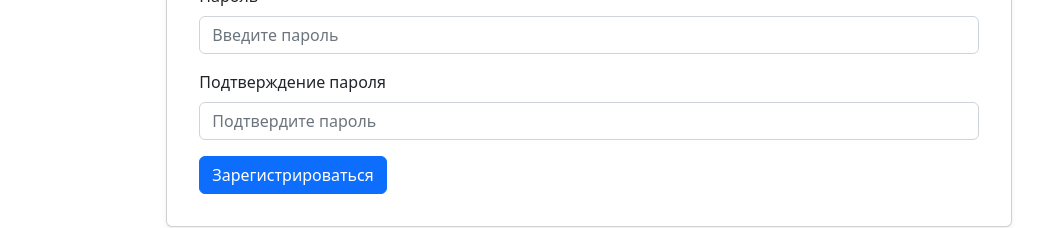
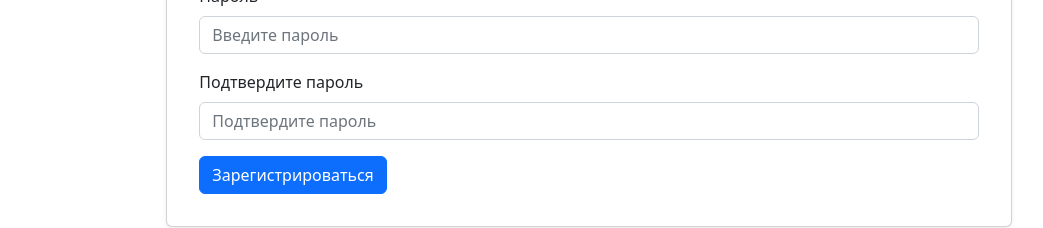
Before and after one commit to sirflyingv/frontend-project-12, a React (Create React App) app in the folder frontend/: page /signup in a window 1280 px wide. Shown: the part 405-633 px from the top of the page, without its empty margins (51-1094 px from the left). Built offline with nearby package versions, Linux system fonts and the light colour scheme; no server answers.

Commit message:
text fix

```diff
--- a/frontend/src/Components/SignUp.jsx
+++ b/frontend/src/Components/SignUp.jsx
@@ -96,7 +96,7 @@
                     onBlur={formik.handleBlur}
                     type="password"
                     required
-                    placeholder={t('regTypeRepeatPass')}
+                    placeholder={t('regRepeatPass')}
                     isInvalid={formik.touched.repeatPassword && !!formik.errors.repeatPassword}
                   />
                   <Form.Control.Feedback type="invalid">
--- a/frontend/src/i18next/locales/ru.js
+++ b/frontend/src/i18next/locales/ru.js
@@ -34,9 +34,9 @@
     regTypeName: 'Введите имя',
     regPass: 'Пароль',
     regTypePass: 'Введите пароль',
-    regRepeatPass: 'Подтверждение пароля',
-    regTypeRepeatPass: 'Подтвердите пароль',
-    regErrorPassMin: 'Должен быть не менее 6 символов',
+    regRepeatPass: 'Подтвердите пароль',
+    // regTypeRepeatPass: 'Подтвердите пароль',
+    _regErrorPassMin: 'Должен быть не менее 6 символов',
     regErrorNameMax: 'Должно быть не более 20 символов',
     regErrorNameMin: 'Должно быть не менее 3 символов',
     regErrorRepeatPass: 'Пароли должны совпадать',
```
